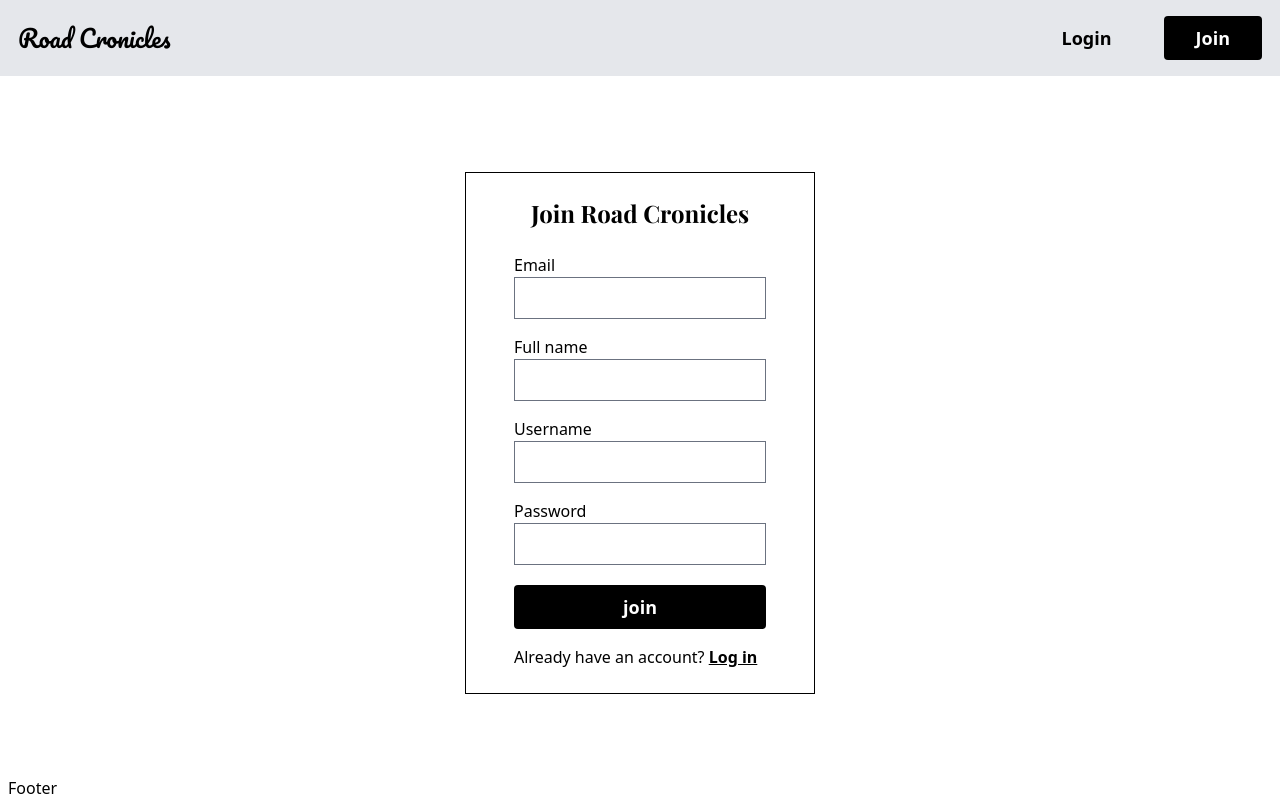
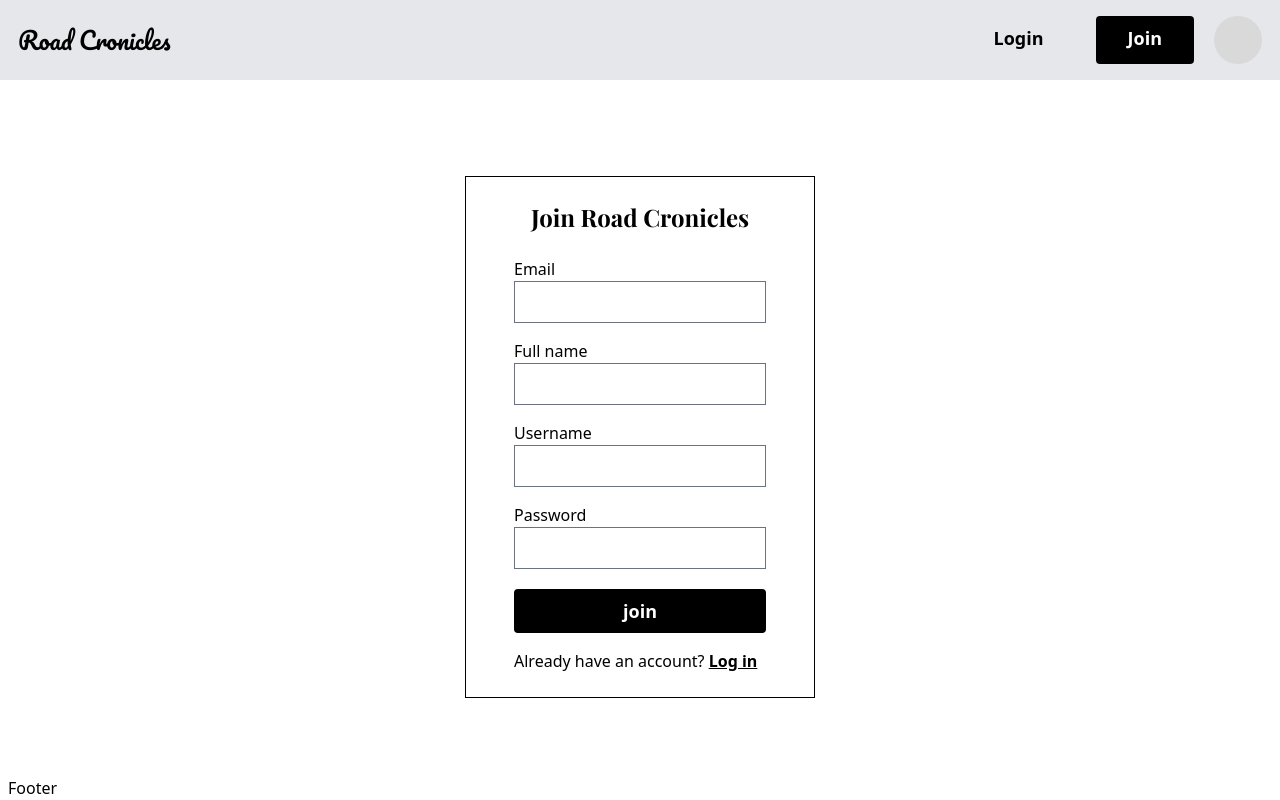
Before and after one commit to Griunvald/travel_app_client, a React (Vite) app in the folder client/: page /join in a window 1280 px wide. Built offline with nearby package versions, Linux system fonts and the light colour scheme.

Commit message:
Add Avatar component

```diff
--- /dev/null
+++ b/client/src/components/common/Avatar.jsx
@@ -0,0 +1,10 @@
+import avatarIcon from '../../assets/avatar.svg';
+function Avatar() {
+    return (
+        <div>
+           <img src={avatarIcon} alt="user avatar" />
+        </div>
+    );
+};
+
+export default Avatar;
--- a/client/src/components/layout/Navbar.jsx
+++ b/client/src/components/layout/Navbar.jsx
@@ -2,6 +2,7 @@ import { useState, useEffect } from 'react';
 import LinkButton from  '../common/LinkButton.jsx';
 import Logo from '../common/Logo.jsx';
 import Hamburger from '../common/Hamburger.jsx';
+import Avatar from '../common/Avatar';
 import { Link } from 'react-router-dom';
 
 function Navbar() {
@@ -30,6 +31,7 @@ function Navbar() {
             <>
                 <LinkButton name="Login" variant="secondary" path="/login"/>
                 <LinkButton name="Join" variant="primary" path="/join"/>
+            <Avatar />
             </>
         ) : (
                 <Hamburger />
```
Also changed, not shown: client/src/assets/avatar.svg (added).
